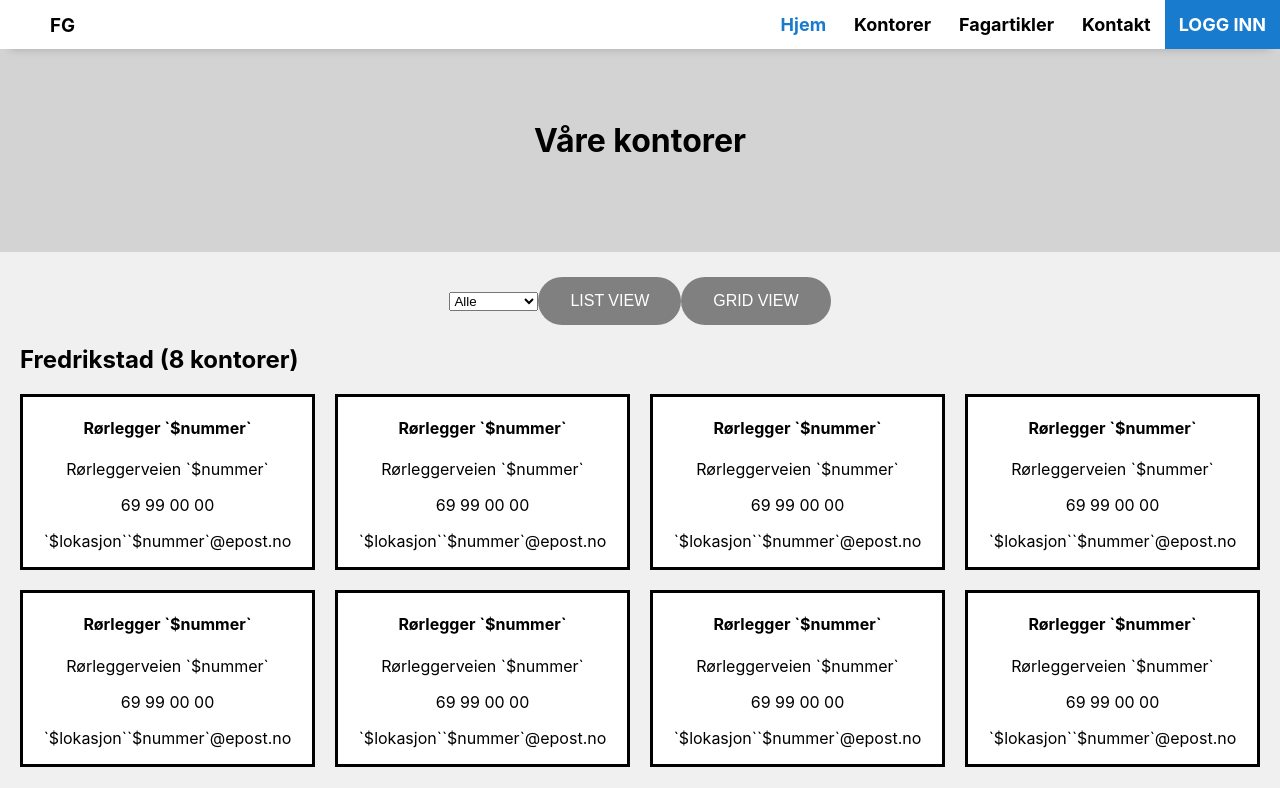
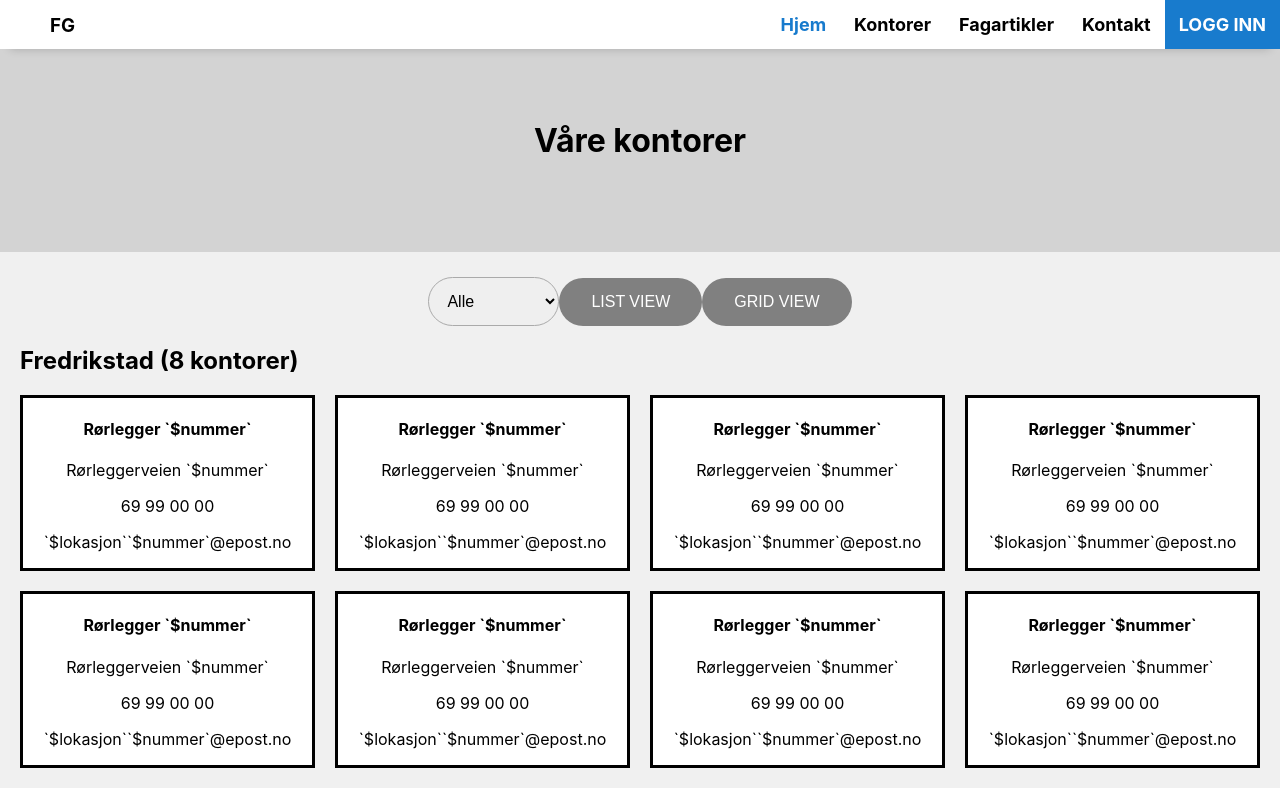
Before and after one commit to olawp/gruppe1831-webapplikasjoner, a React (Create React App) app in the folder frontend/: page /kontorer in a window 1280 px wide. Shown: the top 788 px of the page. Built offline with nearby package versions, Linux system fonts and the light colour scheme.

Commit message:
Styled filtering for office

```diff
--- a/frontend/src/components/pages/Kontorer.js
+++ b/frontend/src/components/pages/Kontorer.js
@@ -1,7 +1,7 @@
 import React, { Component } from 'react';
 import KontorCard from '../layout/KontorCard';
 import KontorListe from '../layout/KontorListe';
-import {Button} from '../../styled/style';
+import {Select, Button} from '../../styled/style';
 
 export class Kontorer extends Component {
 
@@ -47,13 +47,13 @@ export class Kontorer extends Component {
                 <header><h1>Våre kontorer</h1></header>
                 <main>
                     <div>
-                        <select name="lokasjon" onChange={this.filter}>
+                        <Select name="lokasjon" onChange={this.filter}>
                             <option value="Alle">Alle</option>
                             <option value="Fredrikstad">Fredrikstad</option>
                             <option value="Sarpsborg">Sarpsborg</option>
                             <option value="Moss">Moss</option>
                             <option value="Oslo">Oslo</option>
-                        </select>
+                        </Select>
                         <Button onClick={this.list}>LIST VIEW</Button>
                         <Button onClick={this.grid}>GRID VIEW</Button>
                     </div>
--- a/frontend/src/styled/style.js
+++ b/frontend/src/styled/style.js
@@ -54,6 +54,14 @@ export const KontorListStyle = styled.div`
     background: white;
 `
 
+export const Select = styled.select`
+    font-size: 16px;
+    border: 1px solid #aaa;
+    margin-top: 5px;
+    padding: 14px;
+    border-radius: 50px;
+`
+
 const theme = {
     button: {
         backgroundColor: "grey",
@@ -94,6 +102,9 @@ const theme = {
         background: "white",
         clear: "both",
       },
+      select: {
+
+      },
 };
 
 const Style = ({ children }) => (
```
